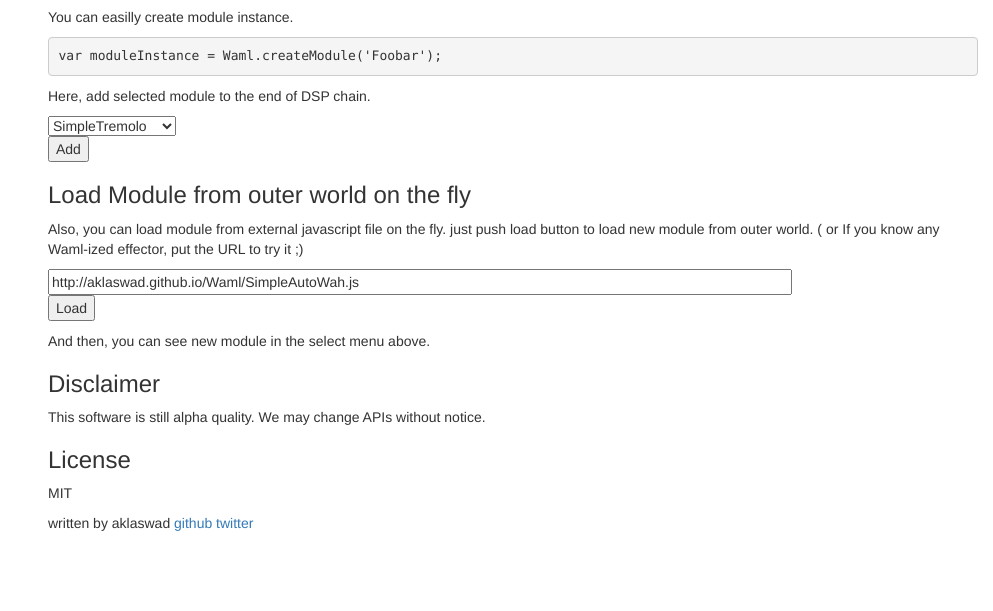
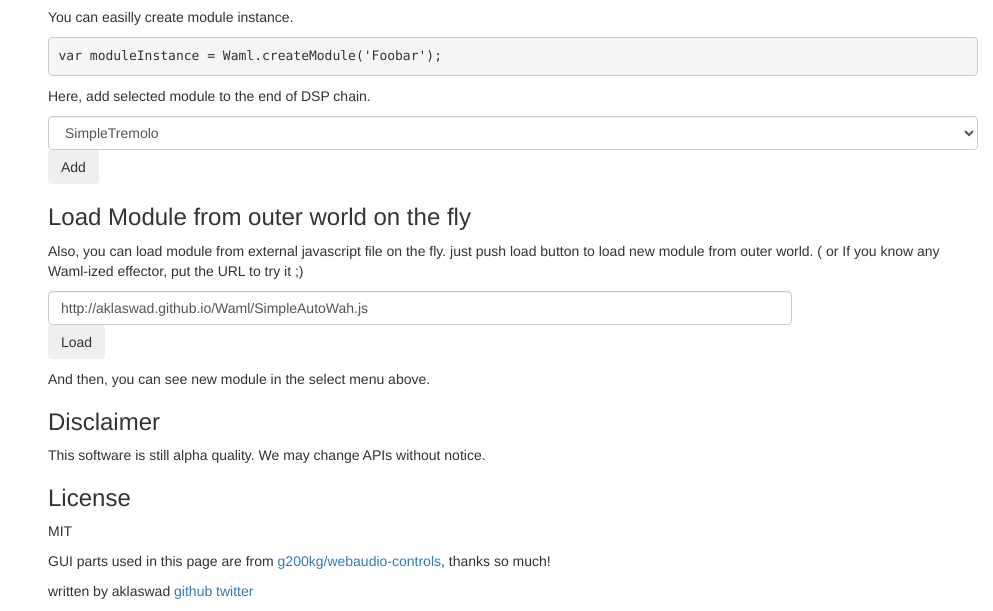
Before and after one commit to aklaswad/wani, a website: page sample/index.html in a window 1280 px wide. Shown: the part 749-1360 px from the top of the page, without its empty margins (287-1280 px from the left). Before the commit the page ends 1292 px from the top, so only its background shows below. Drawn offline with nearby package versions, Linux system fonts and the light colour scheme; files that its build step writes are made by us from their sources.

Commit message:
Design tweeks

```diff
--- a/sample/index.html
+++ b/sample/index.html
@@ -161,19 +161,20 @@ var moduleInstance = Waml.createModule('Foobar');
 </pre></p>
 
           <p>Here, add selected module to the end of DSP chain.
-            <div><select class="js-list-effects"></select></div>
-            <div><input type="button" value="Add" class="js-add-effect" /></div>
+            <div><select class="js-list-effects form-control"></select>
+            <input type="button" value="Add" class="btn js-add-effect" /></div>
           </p>
 
           <h3>Load Module from outer world on the fly</h3>
           <p>Also, you can load module from external javascript file on the fly. just push load button to load new module from outer world. ( or If you know any Waml-ized effector, put the URL to try it ;)
-          <div><input type="text" class="js-module-url" value="http://aklaswad.github.io/Waml/SimpleAutoWah.js" /></div>
-          <div><input type="button" value="Load" class="js-load-module" /></div></p>
+          <div><input type="text" class="js-module-url form-control" value="http://aklaswad.github.io/Waml/SimpleAutoWah.js" />
+          <input type="button" value="Load" class="btn js-load-module" /></div></p>
           <p>And then, you can see new module in the select menu above.</p>
           <footer>
             <p><h3>Disclaimer</h3>
 This software is still alpha quality. We may change APIs without notice.</p>
             <p><h3>License</h3>MIT</p>
+            <p>GUI parts used in this page are from <a href="https://github.com/g200kg/webaudio-controls">g200kg/webaudio-controls</a>, thanks so much!</p>
             <p>
 written by aklaswad <a href="https://github.com/aklaswad">github</a> <a href="https://twitter.com/aklaswad">twitter</a>
             </p>
```
